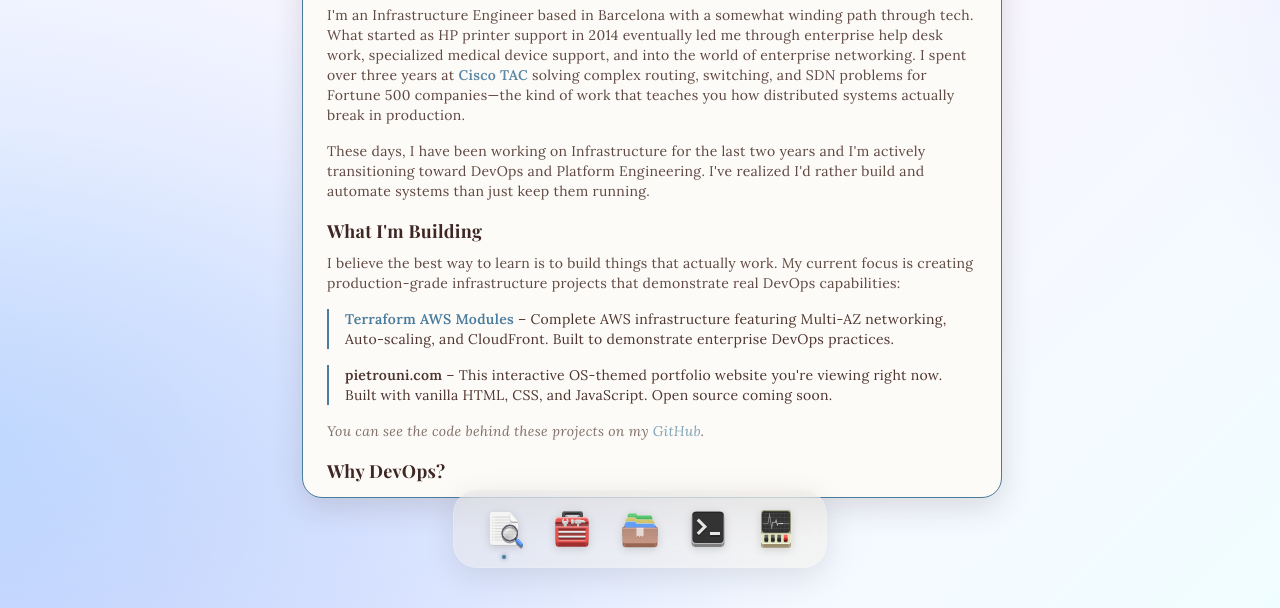
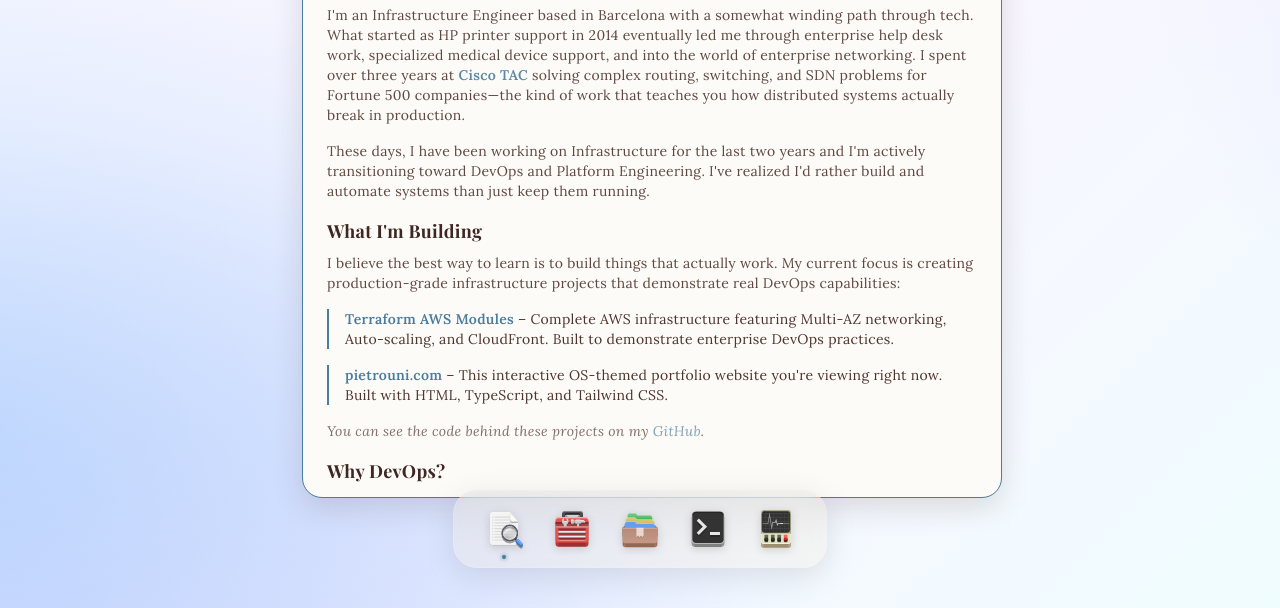
Before and after one commit to pietrocious/pietrouni.com, a website built with Vite: page index.html in a window 1280 px wide. Shown: the part 192-800 px from the top of the page. Built offline with nearby package versions, Linux system fonts and the light colour scheme; files whose address does not match are found by name.

Commit message:
add ci/cd and updates to readme

```diff
--- a/src/main.ts
+++ b/src/main.ts
@@ -377,7 +377,7 @@
                                         <a href="https://github.com/pietrocious/terraform-aws-pietrouni" target="_blank" class="content-link font-semibold">Terraform AWS Modules</a> – Complete AWS infrastructure featuring Multi-AZ networking, Auto-scaling, and CloudFront. Built to demonstrate enterprise DevOps practices.
                                     </li>
                                     <li class="pl-4 border-l-2 border-her-red">
-                                        <span class="font-semibold">pietrouni.com</span> – This interactive OS-themed portfolio website you're viewing right now. Built with vanilla HTML, CSS, and JavaScript. Open source coming soon.
+                                        <a href="https://github.com/pietrocious/pietrouni.com" target="_blank" class="content-link font-semibold">pietrouni.com</a> – This interactive OS-themed portfolio website you're viewing right now. Built with HTML, TypeScript, and Tailwind CSS.
                                     </li>
                                 </ul>
                                 <p class="mt-4 italic opacity-70">You can see the code behind these projects on my <a href="https://github.com/pietrocious" target="_blank" class="content-link">GitHub</a>.</p>
@@ -458,19 +458,19 @@
                                     </div>
 
                                     <!-- pietrouni.com -->
-                                    <div class="p-4 border border-her-text/10 bg-white/40 dark:bg-white/5 rounded-lg hover:border-her-text/30 transition-colors vault-card-animate" style="animation-delay: 50ms">
+                                    <div class="p-4 border border-her-text/10 bg-white/40 dark:bg-white/5 rounded-lg hover:border-her-text/30 transition-colors cursor-pointer vault-card-animate" style="animation-delay: 50ms" onclick="window.open('https://github.com/pietrocious/pietrouni.com', '_blank')">
                                         <div class="flex justify-between items-start mb-2">
                                             <h3 class="font-ui font-semibold text-her-dark dark:text-her-textLight">pietrouni.com</h3>
-                                            <span class="text-[10px] px-2 py-0.5 rounded bg-yellow-100 dark:bg-yellow-900/30 text-yellow-800 dark:text-yellow-200 font-bold border border-yellow-200 dark:border-yellow-900/50">Coming Soon</span>
+                                            <span class="text-[10px] px-2 py-0.5 rounded bg-black/5 dark:bg-white/10 border border-her-text/10 opacity-70">Portfolio</span>
                                         </div>
-                                        <p class="text-xs opacity-70 mb-4 text-her-dark dark:text-her-textLight">I build this interactive OS-themed portfolio website. I will open source the code soon.</p>
+                                        <p class="text-xs opacity-70 mb-4 text-her-dark dark:text-her-textLight">This interactive OS-themed portfolio website. Built with HTML, TypeScript, and Tailwind CSS.</p>
                                         <div class="flex flex-wrap gap-1.5 mb-4">
                                             <span class="px-2 py-1 text-[10px] rounded bg-black/5 dark:bg-white/10 text-her-dark dark:text-her-textLight">HTML</span>
-                                            <span class="px-2 py-1 text-[10px] rounded bg-black/5 dark:bg-white/10 text-her-dark dark:text-her-textLight">CSS</span>
-                                            <span class="px-2 py-1 text-[10px] rounded bg-black/5 dark:bg-white/10 text-her-dark dark:text-her-textLight">JAVASCRIPT</span>
+                                            <span class="px-2 py-1 text-[10px] rounded bg-black/5 dark:bg-white/10 text-her-dark dark:text-her-textLight">TYPESCRIPT</span>
+                                            <span class="px-2 py-1 text-[10px] rounded bg-black/5 dark:bg-white/10 text-her-dark dark:text-her-textLight">TAILWIND</span>
                                         </div>
-                                        <div class="flex gap-3 text-xs opacity-50">
-                                            <span class="flex items-center gap-1 cursor-not-allowed"><svg class="w-3 h-3" fill="none" stroke="currentColor" viewBox="0 0 24 24"><path stroke-linecap="round" stroke-linejoin="round" stroke-width="2" d="M9 5l7 7-7 7"></path></svg> Coming soon</span>
+                                        <div class="flex gap-3 text-xs opacity-60">
+                                            <span class="flex items-center gap-1 hover:underline hover:opacity-100 text-her-dark dark:text-her-textLight"><svg class="w-3 h-3" fill="none" stroke="currentColor" viewBox="0 0 24 24"><path stroke-linecap="round" stroke-linejoin="round" stroke-width="2" d="M10 20l4-16m4 4l4 4-4 4M6 16l-4-4 4-4"></path></svg> GitHub</span>
                                         </div>
                                     </div>
 
```
Also changed, not shown: .github/workflows/production.yml (added), README.md, dist/index.html.
